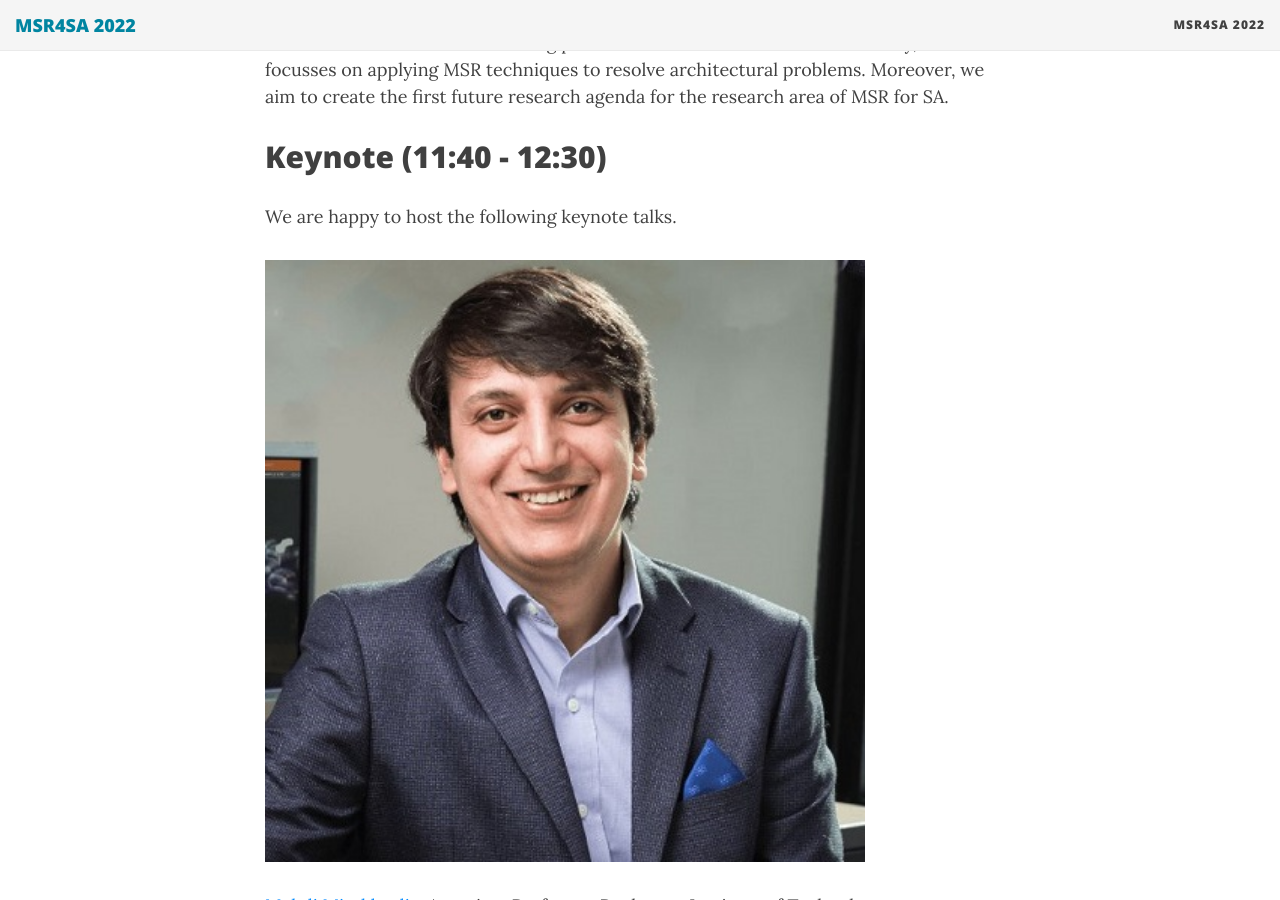
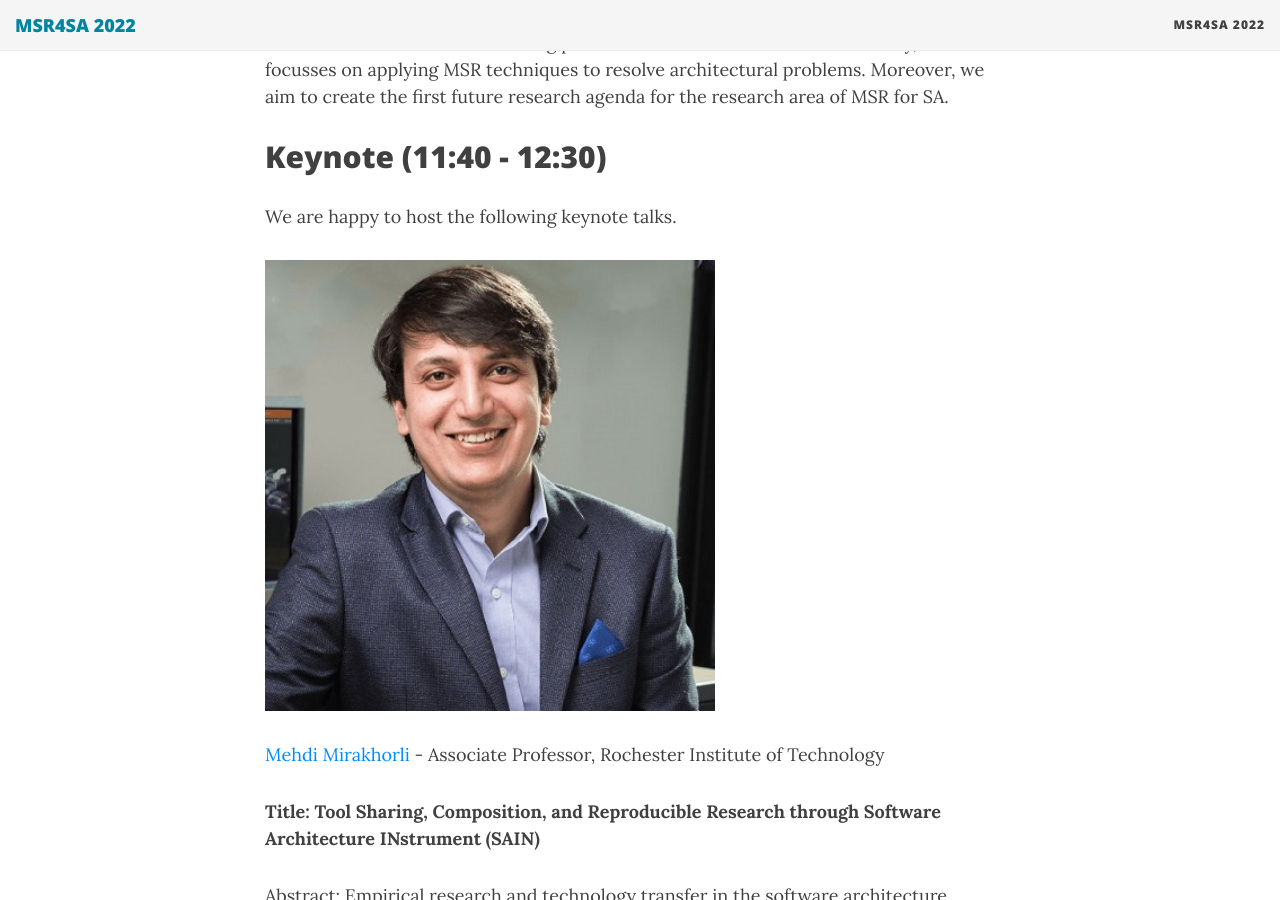
Before and after one commit to MSR4SA/msr4sa.github.io, a Jekyll site: the page built from msr4sa2022.md, in a window 1280 px wide and 900 px high, scrolled down 884 px. Built offline with Jekyll 4.4.1, drawn with Linux system fonts in a browser that asks for light colours; nearby versions of some CDN libraries.

Commit message:
img align

```diff
--- a/msr4sa2022.md
+++ b/msr4sa2022.md
@@ -54,7 +54,7 @@
 
 We are happy to host the following keynote talks.
 
-<img src="https://github.com/MSR4SA/msr4sa.github.io/blob/main/img/mehdi_mirakhorli.jpg?raw=true" alt="Mehdi Mirakhorli" style="width: 80%;"/>
+<img src="https://github.com/MSR4SA/msr4sa.github.io/blob/main/img/mehdi_mirakhorli.jpg?raw=true" alt="Mehdi Mirakhorli" style="width: 60%;left: 30%;right: 30%;"/>
 
 [Mehdi Mirakhorli](https://www.se.rit.edu/~mehdi/) - Associate Professor, Rochester Institute of Technology
 
```
